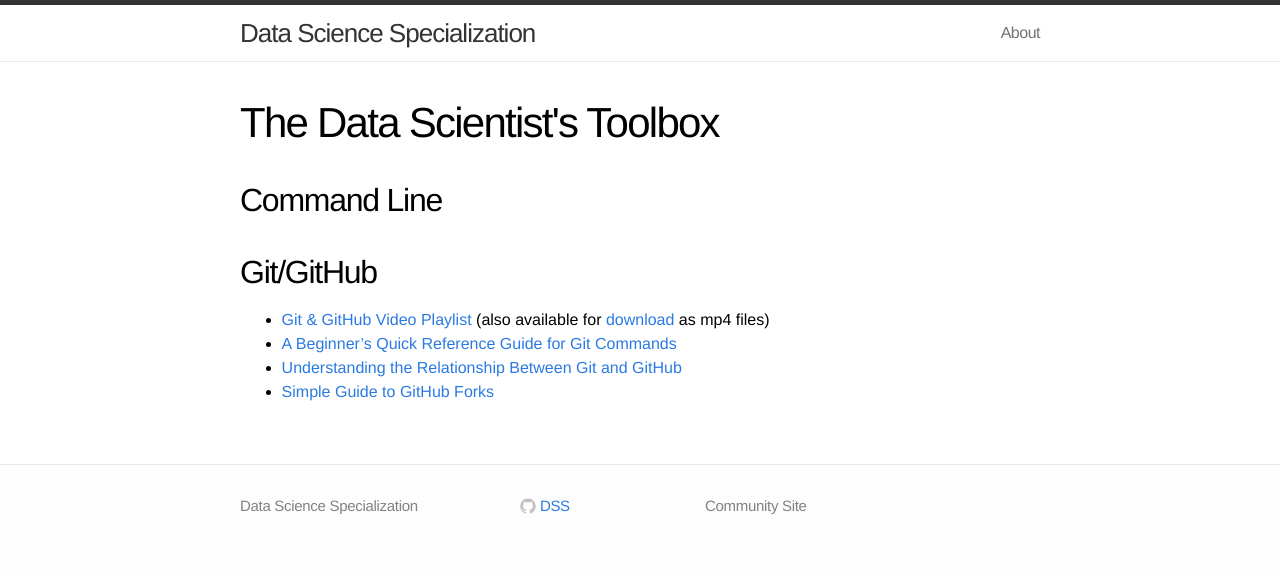
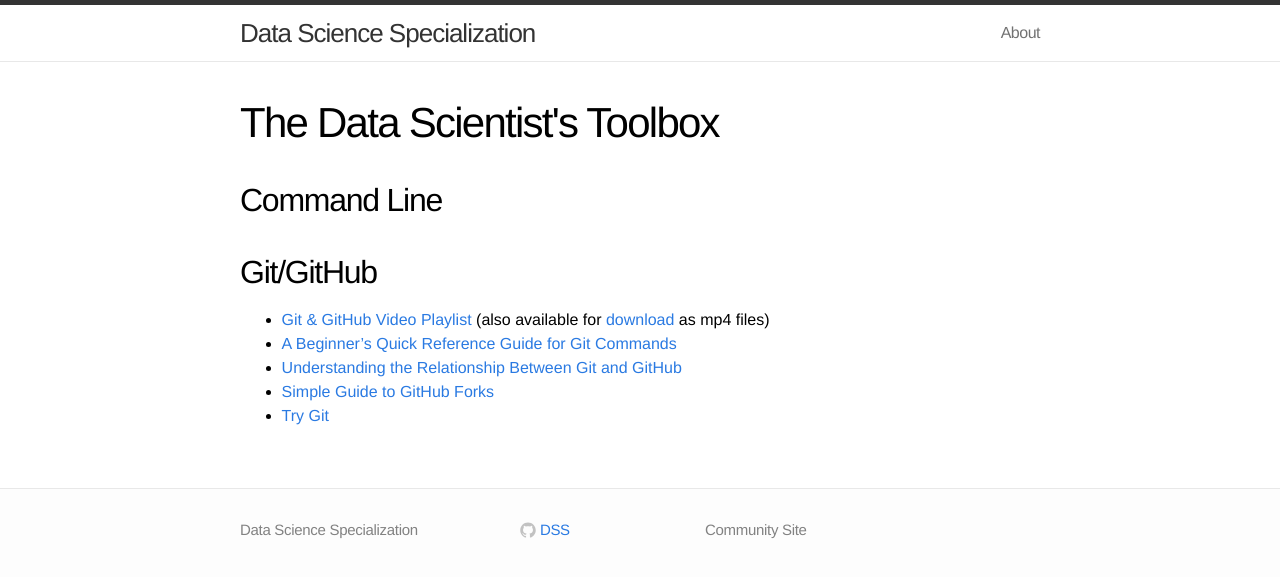
Before and after one commit to DataScienceSpecialization/DataScienceSpecialization.github.io, a Jekyll site: the page built from toolbox.md, in a window 1280 px wide. Shown: the top 577 px of the page. Built offline with Jekyll 4.4.1, drawn with Linux system fonts in a browser that asks for light colours.

Commit message:
Add link to Code School's Try Git
Anybody looking for an easy to use/follow git crash course,
can use Code School's Try Git course. The entire course is
free and online.

Signed-off-by: Felipe Balbi <balbi@kernel.org>

```diff
--- a/toolbox.md
+++ b/toolbox.md
@@ -12,3 +12,4 @@
 - [A Beginner's Quick Reference Guide for Git Commands](http://www.dataschool.io/git-quick-reference-for-beginners/)
 - [Understanding the Relationship Between Git and GitHub](http://www.dataschool.io/github-is-just-dropbox-for-git/)
 - [Simple Guide to GitHub Forks](http://www.dataschool.io/simple-guide-to-forks-in-github-and-git/)
+- [Try Git](http://trygit.codeschool.com/)
```
